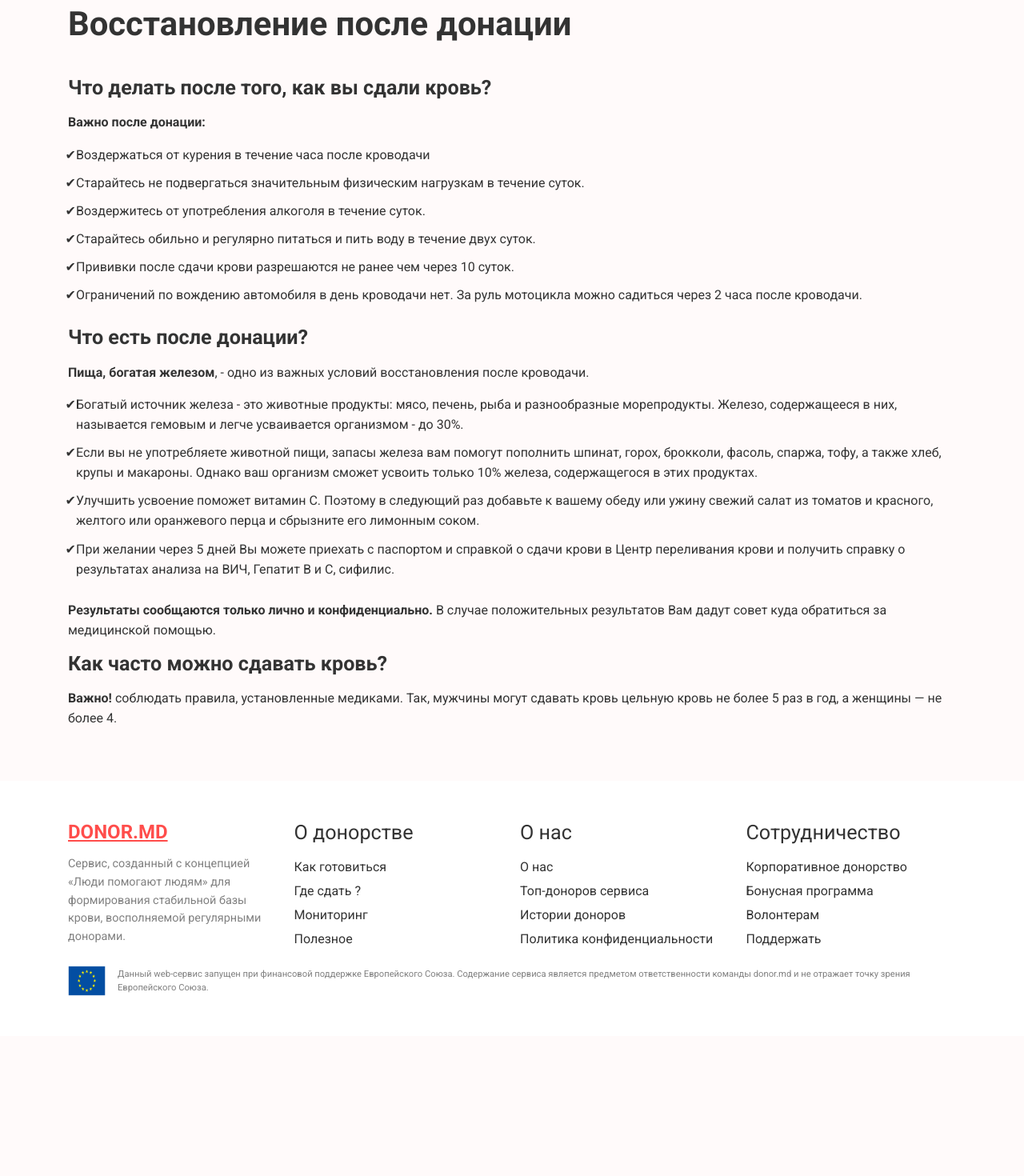
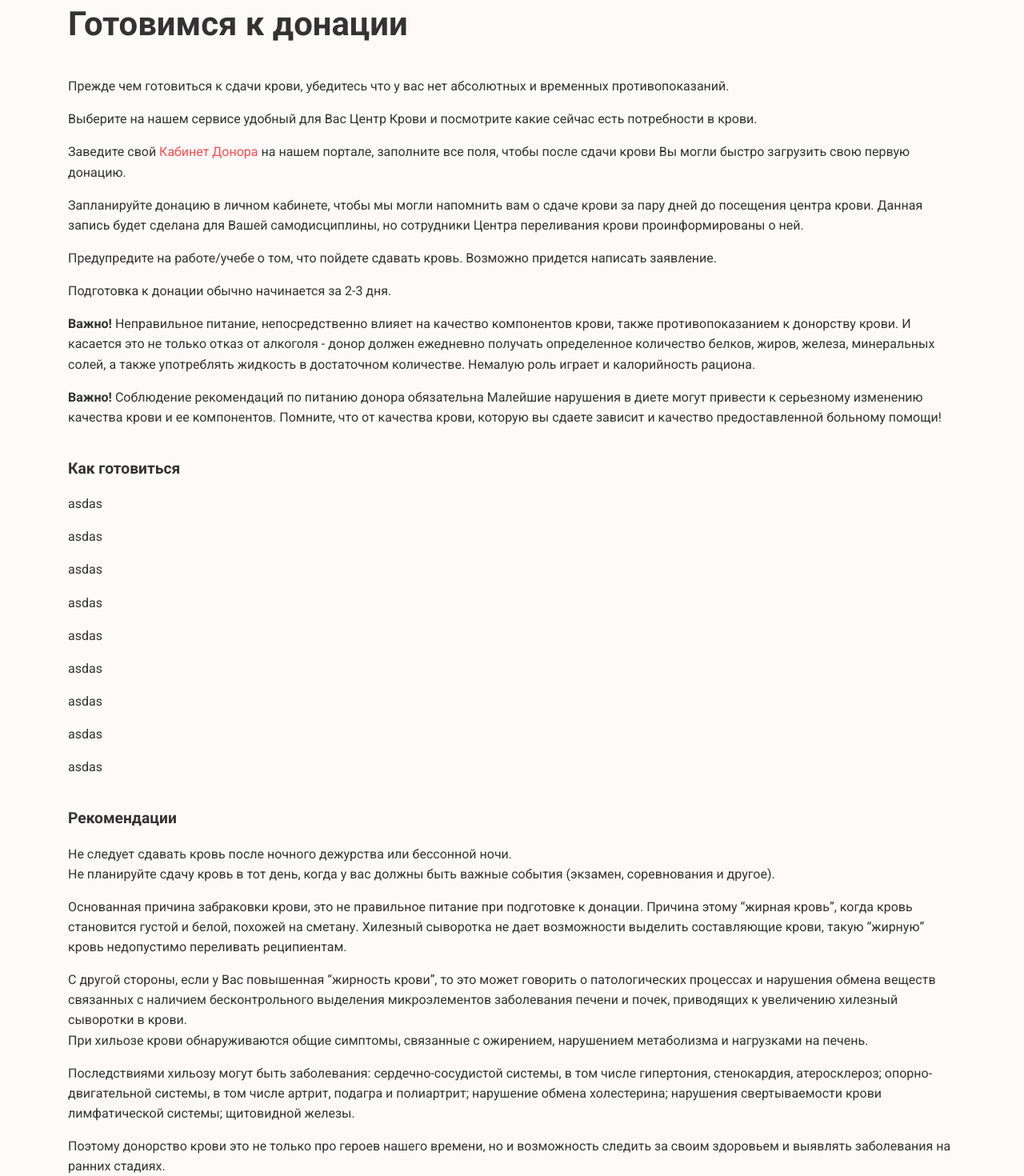
Before and after one commit to Donormd/donor.md-frontend, a Next.js app: page /how-to-prepare-for-donation in a window 1280 px wide. Shown: the part 120-1590 px from the top of the page at 80% size. Before the commit the page ends 1415 px from the top, so only its background shows below. Built offline with nearby package versions, Linux system fonts and the light colour scheme.

Commit message:
updated realese-plan

```diff
--- a/package.json
+++ b/package.json
@@ -1,6 +1,6 @@
 {
   "name": "donor-frontend",
-  "version": "1.4.2",
+  "version": "1.4.3",
   "private": true,
   "scripts": {
     "dev": "next dev",
--- a/src/components/UI/accordion.ts
+++ b/src/components/UI/accordion.ts
@@ -7,8 +7,10 @@ export const Accordion = styled(Collapse)`
     align-items: flex-start;
   }
 
-  .ant-collapse-content > .ant-collapse-content-box {
-    padding-left: 50px;
+  && {
+    .ant-collapse-content > .ant-collapse-content-box {
+      padding-left: 50px;
+    }
   }
 
   &.ant-collapse > .ant-collapse-item > .ant-collapse-header .ant-collapse-arrow {
--- a/src/pages/how-to-prepare-for-donation.tsx
+++ b/src/pages/how-to-prepare-for-donation.tsx
@@ -1,86 +1,97 @@
-import styled from 'styled-components';
-
-import { Paragraph as PH, Title as TL } from '../components/UI/typography';
-import { Container } from '../core/layouts/container';
-import { HeaderContentFooter } from '../core/layouts/header-content-footer';
-
-const Paragraph = styled(PH)`
-  margin-bottom: 15px;
-`;
-
-const Title = styled(TL)`
-  margin-bottom: 15px;
-  &:first-child {
-    margin-bottom: 40px;
-  }
-`;
-
-const List = styled.ul`
-  padding-left: 10px;
-`;
-
-const ListItem = styled.li`
-  list-style-type: '✔';
-  padding-bottom: 10px;
-`;
+import { Container } from '@Layouts/container';
+import { HeaderContentFooter } from '@Layouts/header-content-footer';
+import { StyledLink } from '@UI/links';
+import { Paragraph, Title } from '@UI/typography';
+import Link from 'next/link';
 
 const How2PrepareForDonation = () => {
   return (
     <HeaderContentFooter background='/images/pages/welcome.png'>
       <Container>
         <Title margin='0 0 40px 0' bold>
-          Восстановление после донации
-        </Title>
-        <Title as='h3' bold>
-          Что делать после того, как вы сдали кровь?
-        </Title>
-        <Paragraph bold>Важно после донации:</Paragraph>
-        <List>
-          <ListItem>Воздержаться от курения в течение часа после кроводачи</ListItem>
-          <ListItem>Старайтесь не подвергаться значительным физическим нагрузкам в течение суток.</ListItem>
-          <ListItem> Воздержитесь от употребления алкоголя в течение суток.</ListItem>
-          <ListItem>Старайтесь обильно и регулярно питаться и пить воду в течение двух суток.</ListItem>
-          <ListItem>Прививки после сдачи крови разрешаются не ранее чем через 10 суток.</ListItem>
-          <ListItem>
-            Ограничений по вождению автомобиля в день кроводачи нет. За руль мотоцикла можно садиться через 2
-            часа после кроводачи.
-          </ListItem>
-        </List>
-        <Title as='h3' bold>
-          Что есть после донации?
+          Готовимся к донации
         </Title>
         <Paragraph>
-          <b>Пища, богатая железом</b>, - одно из важных условий восстановления после кроводачи.
+          Прежде чем готовиться к сдачи крови, убедитесь что у вас нет абсолютных и временных
+          противопоказаний.
         </Paragraph>
-        <List>
-          <ListItem>
-            Богатый источник железа - это животные продукты: мясо, печень, рыба и разнообразные морепродукты.
-            Железо, содержащееся в них, называется гемовым и легче усваивается организмом - до 30%.
-          </ListItem>
-          <ListItem>
-            Если вы не употребляете животной пищи, запасы железа вам помогут пополнить шпинат, горох,
-            брокколи, фасоль, спаржа, тофу, а также хлеб, крупы и макароны. Однако ваш организм сможет усвоить
-            только 10% железа, содержащегося в этих продуктах.
-          </ListItem>
-          <ListItem>
-            Улучшить усвоение поможет витамин С. Поэтому в следующий раз добавьте к вашему обеду или ужину
-            свежий салат из томатов и красного, желтого или оранжевого перца и сбрызните его лимонным соком.
-          </ListItem>
-          <ListItem>
-            При желании через 5 дней Вы можете приехать с паспортом и справкой о сдачи крови в Центр
-            переливания крови и получить справку о результатах анализа на ВИЧ, Гепатит В и С, сифилис.
-          </ListItem>
-        </List>
         <Paragraph>
-          <b>Результаты сообщаются только лично и конфиденциально.</b> В случае положительных результатов Вам
-          дадут совет куда обратиться за медицинской помощью.
+          Выберите на нашем сервисе удобный для Вас Центр Крови и посмотрите какие сейчас есть потребности в
+          крови.
         </Paragraph>
-        <Title as='h3' bold>
-          Как часто можно сдавать кровь?
+        <Paragraph>
+          Заведите свой{' '}
+          <Link href='/dashboard' passHref>
+            <StyledLink color='red'>Кабинет Донора</StyledLink>
+          </Link>{' '}
+          на нашем портале, заполните все поля, чтобы после сдачи крови Вы могли быстро загрузить свою первую
+          донацию.
+        </Paragraph>
+        <Paragraph>
+          Запланируйте донацию в личном кабинете, чтобы мы могли напомнить вам о сдаче крови за пару дней до
+          посещения центра крови. Данная запись будет сделана для Вашей самодисциплины, но сотрудники Центра
+          переливания крови проинформированы о ней.
+        </Paragraph>
+        <Paragraph>
+          Предупредите на работе/учебе о том, что пойдете сдавать кровь. Возможно придется написать заявление.{' '}
+        </Paragraph>
+        <Paragraph>Подготовка к донации обычно начинается за 2-3 дня.</Paragraph>
+        <Paragraph>
+          <b>Важно!</b> Неправильное питание, непосредственно влияет на качество компонентов крови, также
+          противопоказанием к донорству крови. И касается это не только отказ от алкоголя - донор должен
+          ежедневно получать определенное количество белков, жиров, железа, минеральных солей, а также
+          употреблять жидкость в достаточном количестве. Немалую роль играет и калорийность рациона.
+        </Paragraph>
+        <Paragraph>
+          <b>Важно!</b> Соблюдение рекомендаций по питанию донора обязательна Малейшие нарушения в диете могут
+          привести к серьезному изменению качества крови и ее компонентов. Помните, что от качества крови,
+          которую вы сдаете зависит и качество предоставленной больному помощи!
+        </Paragraph>
+        <Title as='h4' margin='40px 0 20px 0' bold>
+          Как готовиться
         </Title>
+        <Paragraph>asdas</Paragraph>
+        <Paragraph>asdas</Paragraph>
+        <Paragraph>asdas</Paragraph>
+        <Paragraph>asdas</Paragraph>
+        <Paragraph>asdas</Paragraph>
+        <Paragraph>asdas</Paragraph>
+        <Paragraph>asdas</Paragraph>
+        <Paragraph>asdas</Paragraph>
+        <Paragraph>asdas</Paragraph>
+        {/**/}
+        <Title as='h4' margin='40px 0 20px 0' bold>
+          Рекомендации
+        </Title>
+        <Paragraph margin='0'>Не следует сдавать кровь после ночного дежурства или бессонной ночи.</Paragraph>
         <Paragraph>
-          <b>Важно!</b> соблюдать правила, установленные медиками. Так, мужчины могут сдавать кровь цельную
-          кровь не более 5 раз в год, а женщины — не более 4.
+          Не планируйте сдачу кровь в тот день, когда у вас должны быть важные события (экзамен, соревнования
+          и другое).
+        </Paragraph>
+        <Paragraph>
+          Основанная причина забраковки крови, это не правильное питание при подготовке к донации. Причина
+          этому “жирная кровь”, когда кровь становится густой и белой, похожей на сметану. Хилезный сыворотка
+          не дает возможности выделить составляющие крови, такую “жирную” кровь недопустимо переливать
+          реципиентам.
+        </Paragraph>
+        <Paragraph margin='0'>
+          С другой стороны, если у Вас повышенная “жирность крови”, то это может говорить о патологических
+          процессах и нарушения обмена веществ связанных с наличием бесконтрольного выделения микроэлементов
+          заболевания печени и почек, приводящих к увеличению хилезный сыворотки в крови.
+        </Paragraph>
+        <Paragraph>
+          При хильозе крови обнаруживаются общие симптомы, связанные с ожирением, нарушением метаболизма и
+          нагрузками на печень.
+        </Paragraph>
+        <Paragraph>
+          Последствиями хильозу могут быть заболевания: сердечно-сосудистой системы, в том числе гипертония,
+          стенокардия, атеросклероз; опорно-двигательной системы, в том числе артрит, подагра и полиартрит;
+          нарушение обмена холестерина; нарушения свертываемости крови лимфатической системы; щитовидной
+          железы.
+        </Paragraph>
+        <Paragraph>
+          Поэтому донорство крови это не только про героев нашего времени, но и возможность следить за своим
+          здоровьем и выявлять заболевания на ранних стадиях.
         </Paragraph>
       </Container>
     </HeaderContentFooter>
--- a/src/queries/bonuses.ts
+++ b/src/queries/bonuses.ts
@@ -1,5 +1,5 @@
-import { IBonus } from '../core/interfaces/bonus';
-import { baseFetch } from '../core/services/fetch';
+import { IBonus } from '@Interfaces/bonus';
+import { baseFetch } from '@Services/fetch';
 
 export const getBonuses = async () => {
   const { data } = await baseFetch<IBonus[]>({
```
Also changed, not shown: src/pages/minimum-requirements-for-donor.tsx (+15 -21 lines), 2 other files (tests, documents, lock files or other folders).
